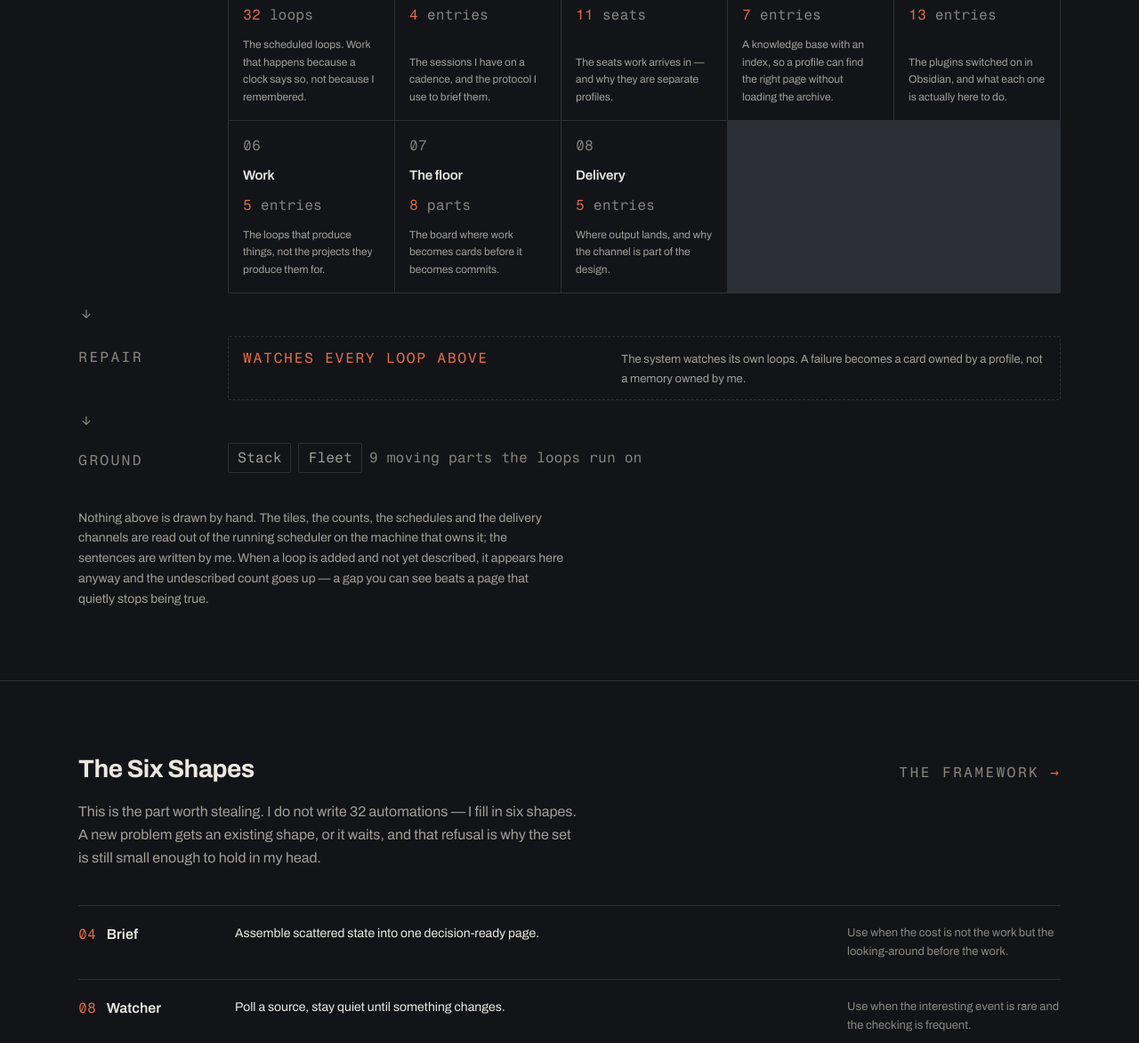
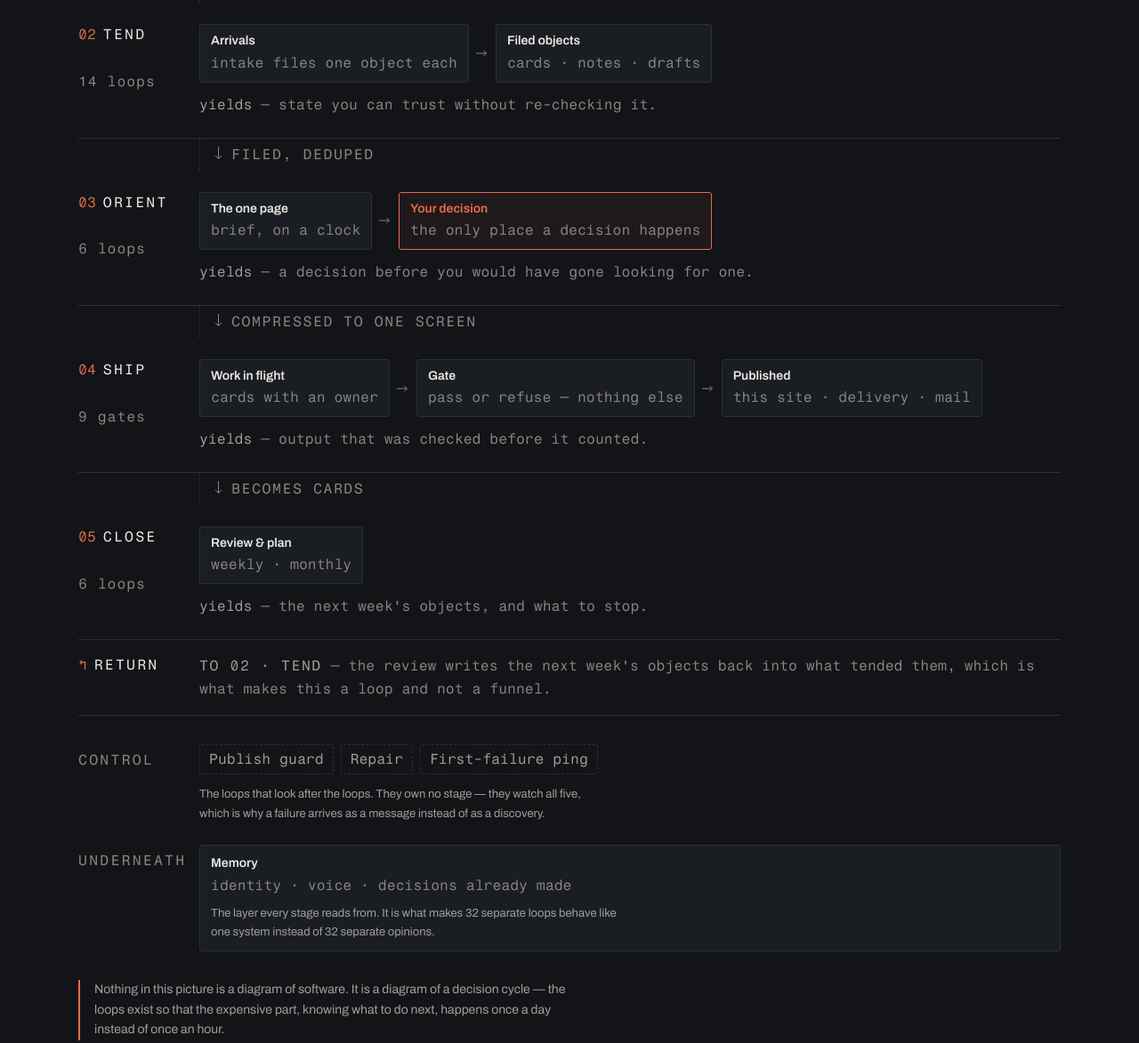
Before and after one commit to tinybiggss/MJ_Online, an Astro site in the folder site/: page /system in a window 1280 px wide. Shown: the part 1185-2358 px from the top of the page at 89% size. Built offline with nearby package versions, Linux system fonts and the light colour scheme; Astro itself is replaced by a stand-in of ours.

Commit message:
system: the flow map
Five stages (harvest, tend, orient, ship, close), the return path that makes it
a loop, the control loops that watch all five, and memory underneath.

Authored as an Astro component rather than exported from a diagram tool: the
counts come from atlas.json, so the picture cannot say 32 while the page says
33. Real DOM text — survives copy/paste, screen readers, and 390px.

```diff
--- a/site/public/agents/kb/digest.json
+++ b/site/public/agents/kb/digest.json
@@ -1,5 +1,5 @@
 {
-  "generated_at": "2026-11-10T00:00:00.000Z",
+  "generated_at": "2026-11-11T00:00:00.000Z",
   "pages": {
     "kb-ai-how-mike-works": {
       "digest": "sha256:c866540ad4a13ab938900c5dba004b8901b749b2db487a25deee03516dd5f8ba",
@@ -23,8 +23,8 @@
       ]
     },
     "kb-business-resilient-tomorrow": {
-      "digest": "sha256:950d5658bfa4d981691f24e05ac87eaacb68cc4d4566812b4e62e324a9b9c463",
-      "updated": "2026-11-10",
+      "digest": "sha256:ea2abc87d4615198a253afa4135bc9642d168399e82711a1ad2ff759f34882fc",
+      "updated": "2026-11-11",
       "files": [
         "kb-business-resilient-tomorrow.md"
       ]
--- a/site/public/agents/kb/index.json
+++ b/site/public/agents/kb/index.json
@@ -1,5 +1,5 @@
 {
-  "generatedAt": "2026-11-10T00:00:00.000Z",
+  "generatedAt": "2026-11-11T00:00:00.000Z",
   "site": "https://mikejones.online",
   "description": "Read-only machine index of Mike Jones knowledge-base fact sheets. Human entry point: /llms.txt",
   "llmsTxt": "/llms.txt",
@@ -43,7 +43,7 @@
     {
       "id": "kb-business-resilient-tomorrow",
       "title": "Resilient Tomorrow",
-      "updated": "2026-11-10",
+      "updated": "2026-11-11",
       "summary": "Media + platform.",
       "path": "/agents/kb/kb-business-resilient-tomorrow.md",
       "files": [
--- a/site/public/feed/index.json
+++ b/site/public/feed/index.json
@@ -66,7 +66,7 @@
       "last_post": "2026-11-09T18:56:54.000Z"
     },
     "kb": {
-      "last_modified": "2026-11-10T00:00:00.000Z"
+      "last_modified": "2026-11-11T00:00:00.000Z"
     }
   },
   "totals": {
--- a/site/scripts/atlas-build.mjs
+++ b/site/scripts/atlas-build.mjs
@@ -208,6 +208,9 @@
 const byPattern = {};
 for (const l of running) byPattern[l.pattern || "unclassified"] = (byPattern[l.pattern || "unclassified"] || 0) + 1;
 
+const byBand = {};
+for (const l of running) byBand[l.band || "unplaced"] = (byBand[l.band || "unplaced"] || 0) + 1;
+
 const stats = {
   loops_running: running.length,
   loops_total: loops.length,
@@ -218,6 +221,7 @@
   annotations_missing: unannotated.length,
   retired_annotations: retired.length,
   by_pattern: byPattern,
+  by_band: byBand,
   generated_at: new Date().toISOString(),
 };
 
--- /dev/null
+++ b/site/src/components/FlowMap.astro
@@ -0,0 +1,185 @@
+---
+/**
+ * FlowMap.astro — how the system fits together, in one picture.
+ *
+ * Authored here rather than generated by a diagram tool: every count on it has
+ * to come from atlas.json, and a PNG with baked-in numbers would go stale the
+ * first time a loop was added — the exact failure this page exists to avoid.
+ *
+ * Real DOM text, not an image: it survives copy/paste, screen readers, and a
+ * 390px viewport. Connectors are decorative and hidden from assistive tech.
+ */
+import { stats } from "../lib/atlas";
+
+const bandCount = (id: string) => (stats.by_band?.[id] ?? 0) as number;
+const gates = (stats.by_pattern?.gate ?? 0) as number;
+
+type Node = { name: string; sub: string; accent?: boolean };
+
+const stages: { rail: string; label: string; count: string; nodes: Node[]; produced: string }[] = [
+  {
+    rail: "01",
+    label: "Harvest",
+    count: `${bandCount("harvest")} loops`,
+    nodes: [{ name: "The world", sub: "calendar · mail · web · repos" }],
+    produced: "what the world pushed at you, timestamped and nothing else.",
+  },
+  {
+    rail: "02",
+    label: "Tend",
+    count: `${bandCount("tend")} loops`,
+    nodes: [
+      { name: "Arrivals", sub: "intake files one object each" },
+      { name: "Filed objects", sub: "cards · notes · drafts" },
+    ],
+    produced: "state you can trust without re-checking it.",
+  },
+  {
+    rail: "03",
+    label: "Orient",
+    count: `${bandCount("orient")} loops`,
+    nodes: [
+      { name: "The one page", sub: "brief, on a clock" },
+      { name: "Your decision", sub: "the only place a decision happens", accent: true },
+    ],
+    produced: "a decision before you would have gone looking for one.",
+  },
+  {
+    rail: "04",
+    label: "Ship",
+    count: `${gates} gates`,
+    nodes: [
+      { name: "Work in flight", sub: "cards with an owner" },
+      { name: "Gate", sub: "pass or refuse — nothing else" },
+      { name: "Published", sub: "this site · delivery · mail" },
+    ],
+    produced: "output that was checked before it counted.",
+  },
+  {
+    rail: "05",
+    label: "Close",
+    count: `${bandCount("close")} loops`,
+    nodes: [{ name: "Review & plan", sub: "weekly · monthly" }],
+    produced: "the next week's objects, and what to stop.",
+  },
+];
+
+const connectors = [
+  "pulled in on a clock",
+  "filed, deduped",
+  "compressed to one screen",
+  "becomes cards",
+  "only on a pass",
+];
+---
+
+<figure class="not-prose">
+  <div class="border-t border-field-line">
+    {stages.map((s, i) => (
+      <>
+        <div class="grid gap-x-6 gap-y-2 border-b border-field-line py-5 md:grid-cols-[6.5rem_1fr] md:gap-x-8 md:py-6">
+          <!-- rail -->
+          <div class="flex flex-wrap items-baseline gap-x-2 gap-y-0.5">
+            <span class="font-data text-2xs tabular-nums text-signal">{s.rail}</span>
+            <span class="font-data text-2xs uppercase tracking-[0.14em] text-field-ink">{s.label}</span>
+            <span class="basis-full font-data text-2xs tracking-[0.06em] text-field-faint">{s.count}</span>
+          </div>
+
+          <!-- flow nodes, each arrow bound to the node it points at -->
+          <div>
+            <div class="flex flex-wrap items-stretch gap-y-2">
+              {s.nodes.map((n, j) => (
+                <div class="flex items-stretch">
+                  {j > 0 && (
+                    <span aria-hidden="true" class="flex items-center px-2 text-field-faint">
+                      <svg width="14" height="8" viewBox="0 0 14 8" fill="none" class="overflow-visible">
+                        <path d="M0 4h11M8.5 1l3 3-3 3" stroke="currentColor" stroke-width="1" />
+                      </svg>
+                    </span>
+                  )}
+                  <div
+                    class:list={[
+                      "rounded-[3px] border px-3 py-2",
+                      n.accent ? "border-signal bg-signal/[0.06]" : "border-field-line bg-field-panel",
+                    ]}
+                  >
+                    <p class:list={["font-display text-sm font-semibold leading-snug", n.accent && "text-signal"]}>
+                      {n.name}
+                    </p>
+                    <p class="mt-0.5 font-data text-2xs leading-relaxed text-field-faint">{n.sub}</p>
+                  </div>
+                </div>
+              ))}
+            </div>
+
+            <p class="mt-3 font-data text-2xs leading-relaxed text-field-faint">
+              <span class="text-field-muted">yields</span> — {s.produced}
+            </p>
+          </div>
+        </div>
+
+        {i < stages.length - 1 && (
+          <div class="grid md:grid-cols-[6.5rem_1fr] md:gap-x-8">
+            <div />
+            <div class="flex items-center gap-2.5 border-l border-dashed border-field-line py-1.5 pl-3 md:pl-4">
+              <svg aria-hidden="true" width="9" height="18" viewBox="0 0 9 18" fill="none" class="overflow-visible">
+                <path d="M4.5 0v13M1 10l3.5 3.5L8 10" stroke="currentColor" stroke-width="1" class="text-field-faint" />
+              </svg>
+              <span class="font-data text-2xs uppercase tracking-[0.1em] text-field-faint">{connectors[i]}</span>
+            </div>
+          </div>
+        )}
+      </>
+    ))}
+
+    <!-- ------------------------------------------------------- return path -->
+    <div class="grid border-b border-field-line py-4 md:grid-cols-[6.5rem_1fr] md:gap-x-8">
+      <div class="flex flex-wrap items-baseline gap-x-2 gap-y-0.5">
+        <span aria-hidden="true" class="font-data text-2xs text-signal">↰</span>
+        <span class="font-data text-2xs uppercase tracking-[0.14em] text-field-ink">Return</span>
+      </div>
+      <p class="font-data text-2xs leading-relaxed text-field-faint">
+        <span class="uppercase tracking-[0.1em] text-field-muted">to 02 · tend</span> — the review writes the next
+        week's objects back into what tended them, which is what makes this a loop and not a funnel.
+      </p>
+    </div>
+  </div>
+
+  <!-- ------------------------------------------------------- control strip -->
+  <div class="mt-8 grid gap-3 md:grid-cols-[6.5rem_1fr] md:gap-x-8">
+    <p class="font-data text-2xs uppercase tracking-[0.14em] text-field-faint md:pt-1.5">Control</p>
+    <div>
+      <div class="flex flex-wrap gap-2">
+        {["Publish guard", "Repair", "First-failure ping"].map((c) => (
+          <span class="rounded-[3px] border border-dashed border-field-line px-2.5 py-1 font-data text-2xs text-field-muted">
+            {c}
+          </span>
+        ))}
+      </div>
+      <p class="mt-3 max-w-[62ch] text-[0.8125rem] leading-relaxed text-field-muted">
+        The loops that look after the loops. They own no stage — they watch all five, which is why a failure arrives as
+        a message instead of as a discovery.
+      </p>
+    </div>
+  </div>
+
+  <!-- --------------------------------------------------------- foundation -->
+  <div class="mt-6 grid gap-3 md:grid-cols-[6.5rem_1fr] md:gap-x-8">
+    <p class="font-data text-2xs uppercase tracking-[0.14em] text-field-faint md:pt-1.5">Underneath</p>
+    <div class="rounded-[3px] border border-field-line bg-field-panel px-3 py-2.5">
+      <p class="font-display text-sm font-semibold">Memory</p>
+      <p class="mt-0.5 font-data text-2xs leading-relaxed text-field-faint">
+        identity · voice · decisions already made
+      </p>
+      <p class="mt-2 max-w-[62ch] text-[0.8125rem] leading-relaxed text-field-muted">
+        The layer every stage reads from. It is what makes {stats.loops_running} separate loops behave like one system
+        instead of {stats.loops_running} separate opinions.
+      </p>
+    </div>
+  </div>
+
+  <figcaption class="mt-8 max-w-[70ch] border-l-2 border-signal pl-4 text-sm leading-relaxed text-field-muted">
+    Nothing in this picture is a diagram of software. It is a diagram of a decision cycle — the loops exist so that the
+    expensive part, knowing what to do next, happens once a day instead of once an hour.
+  </figcaption>
+</figure>
--- a/site/src/pages/system/index.astro
+++ b/site/src/pages/system/index.astro
@@ -6,6 +6,7 @@
  * this and how is it shaped"; the subpages answer "how does that part work".
  */
 import FieldLayout from "../../layouts/FieldLayout.astro";
+import FlowMap from "../../components/FlowMap.astro";
 import {
   hero, patterns, stats, clusters, ground, sections, tiles,
   frameBefore, frameAfter, countFor, unitFor, groundCount, stamp,
@@ -49,6 +50,26 @@
           <dd class="mt-2 font-data text-sm leading-relaxed text-field-muted">{stamp}</dd>
         </div>
       </dl>
+    </div>
+  </section>
+
+  <!-- ---------------------------------------------------------------- flow -->
+  <section id="flow" class="scroll-mt-24 border-b border-field-line">
+    <div class="mx-auto max-w-6xl px-6 py-14 md:py-20">
+      <div class="flex flex-wrap items-baseline justify-between gap-x-8 gap-y-3">
+        <h2 class="font-display text-2xl font-bold tracking-[-0.02em]">How it fits together</h2>
+        <p class="font-data text-2xs uppercase tracking-[0.14em] text-field-faint">
+          {stats.loops_running} loops · five stages · one decision
+        </p>
+      </div>
+      <p class="mt-4 max-w-[62ch] text-base leading-relaxed text-field-muted">
+        Everything below is a stage in one loop. The loops do not do the work — they prepare it, check it, and carry it,
+        so that the only place a decision gets made is the box in the middle.
+      </p>
+
+      <div class="mt-10">
+        <FlowMap />
+      </div>
     </div>
   </section>
 
```
Also changed, not shown: site/public/agents/kb/kb-business-resilient-tomorrow.md (+2 -2 lines), site/public/agents/kb/search-index.json, site/src/data/atlas.json.
